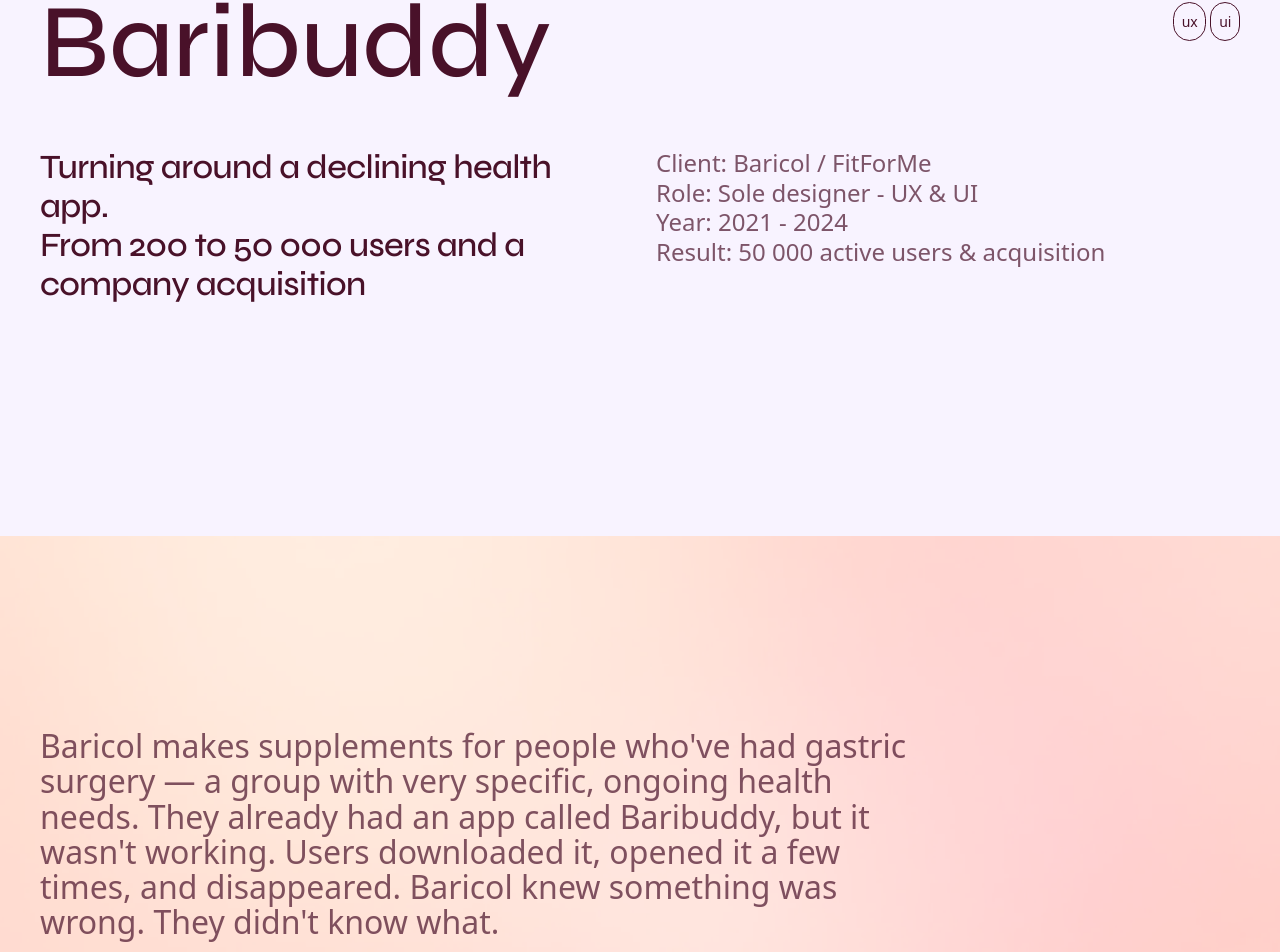
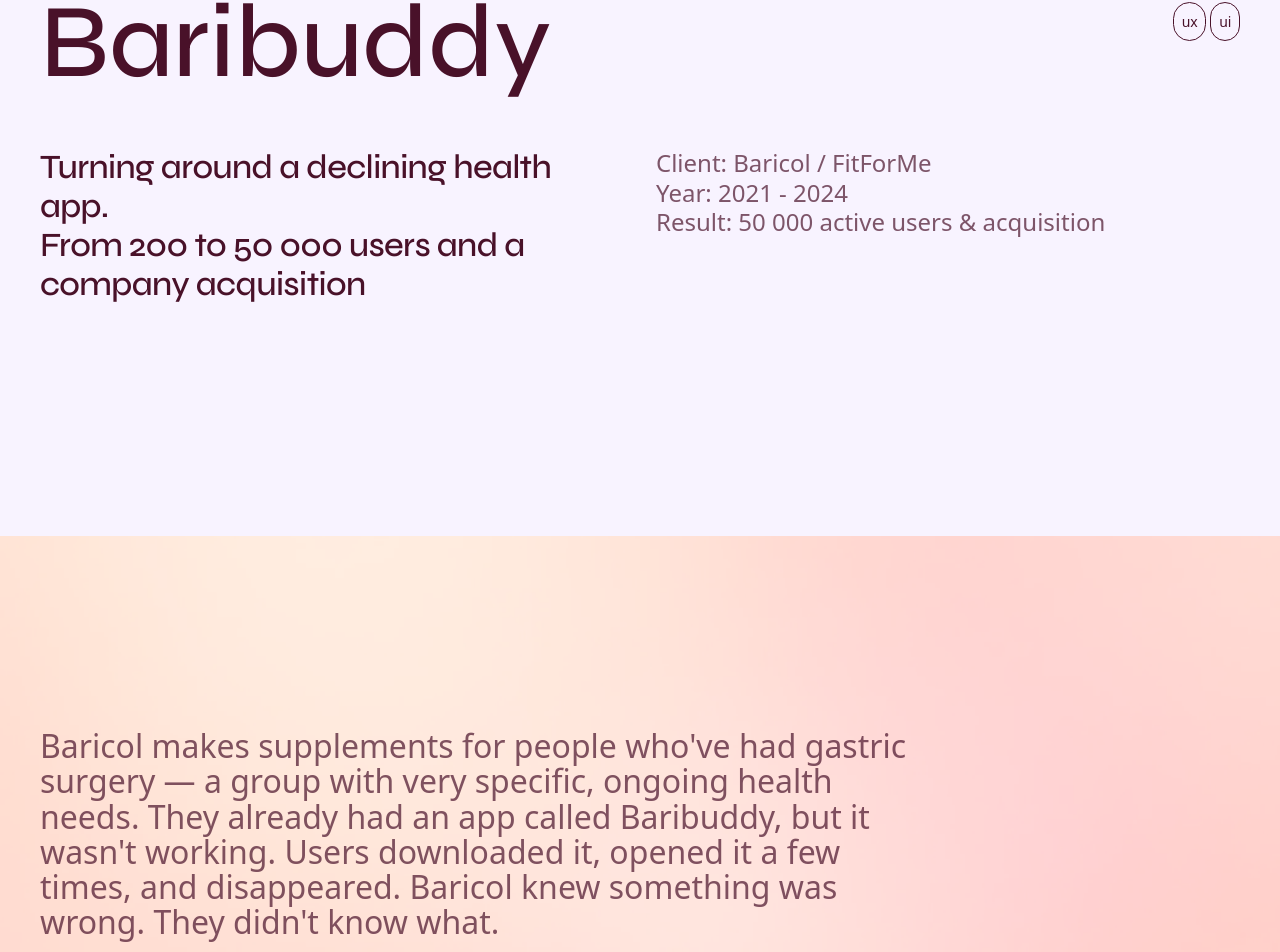
Before and after one commit to lica-ux/portfolio, a React (Vite) app: page /work/booky in a window 1280 px wide. Shown: the part 798-1750 px from the top of the page. Built offline with nearby package versions, Linux system fonts and the light colour scheme.

Commit message:
chore: auto-save 2026-05-01 09:50

```diff
--- a/src/pages/CasePage.tsx
+++ b/src/pages/CasePage.tsx
@@ -29,7 +29,6 @@ export default function CasePage({ slug: _slug }: CasePageProps) {
         headline={"Turning around a declining health app.\nFrom 200 to 50 000 users and a company acquisition"}
         metaLines={[
           'Client: Baricol / FitForMe',
-          'Role: Sole designer - UX & UI',
           'Year: 2021 - 2024',
           'Result: 50 000 active users & acquisition',
         ]}
```
